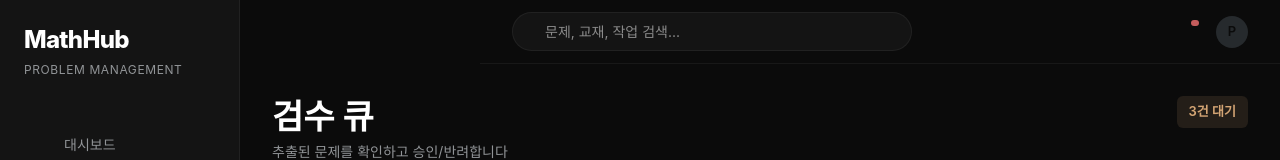
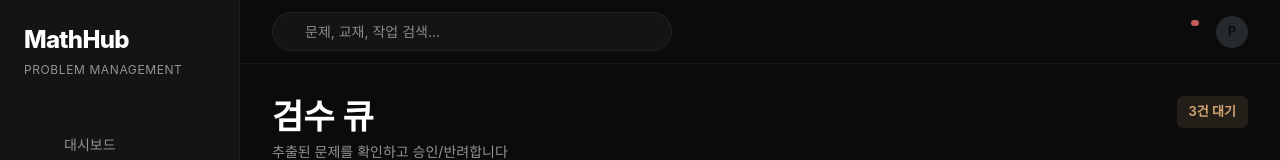
Before and after one commit to parksorry96/mathhub, a Next.js app in the folder apps/web/: page /review in a window 1280 px wide. Shown: the top 160 px of the page. Built offline with nearby package versions, Linux system fonts and the light colour scheme; some icons are missing; a web font is replaced by a local one; what @mui/material-nextjs would draw is missing.

Commit message:
fix(web): prevent sidebar from overlapping main content

```diff
--- a/apps/web/src/components/layout/AppShell.tsx
+++ b/apps/web/src/components/layout/AppShell.tsx
@@ -1,5 +1,5 @@
 import { Box } from "@mui/material";
-import Sidebar, { SIDEBAR_WIDTH } from "./Sidebar";
+import Sidebar from "./Sidebar";
 import TopBar from "./TopBar";
 
 export default function AppShell({
@@ -8,9 +8,21 @@
   children: React.ReactNode;
 }) {
   return (
-    <Box sx={{ display: "flex", minHeight: "100vh", backgroundColor: "#0B0B0B" }}>
+    <Box
+      sx={{
+        minHeight: "100vh",
+        backgroundColor: "#0B0B0B",
+        display: "flex",
+      }}
+    >
       <Sidebar />
-      <Box sx={{ flex: 1, ml: `${SIDEBAR_WIDTH}px` }}>
+      <Box
+        sx={{
+          flex: 1,
+          minWidth: 0,
+          minHeight: "100vh",
+        }}
+      >
         <TopBar />
         <Box
           component="main"
--- a/apps/web/src/components/layout/Sidebar.tsx
+++ b/apps/web/src/components/layout/Sidebar.tsx
@@ -34,15 +34,14 @@
       component="nav"
       sx={{
         width: SIDEBAR_WIDTH,
-        minHeight: "100vh",
+        height: "100vh",
         backgroundColor: "#141414",
         borderRight: "1px solid rgba(231,227,227,0.06)",
         display: "flex",
         flexDirection: "column",
-        position: "fixed",
+        position: "sticky",
         top: 0,
-        left: 0,
-        zIndex: 1200,
+        flexShrink: 0,
       }}
     >
       {/* Logo */}
--- a/apps/web/src/components/layout/TopBar.tsx
+++ b/apps/web/src/components/layout/TopBar.tsx
@@ -3,7 +3,6 @@
 import { Box, InputBase, IconButton, Avatar, Badge } from "@mui/material";
 import SearchRoundedIcon from "@mui/icons-material/SearchRounded";
 import NotificationsNoneRoundedIcon from "@mui/icons-material/NotificationsNoneRounded";
-import { SIDEBAR_WIDTH } from "./Sidebar";
 
 export default function TopBar() {
   return (
@@ -11,7 +10,6 @@
       component="header"
       sx={{
         height: 64,
-        ml: `${SIDEBAR_WIDTH}px`,
         px: 4,
         display: "flex",
         alignItems: "center",
```
